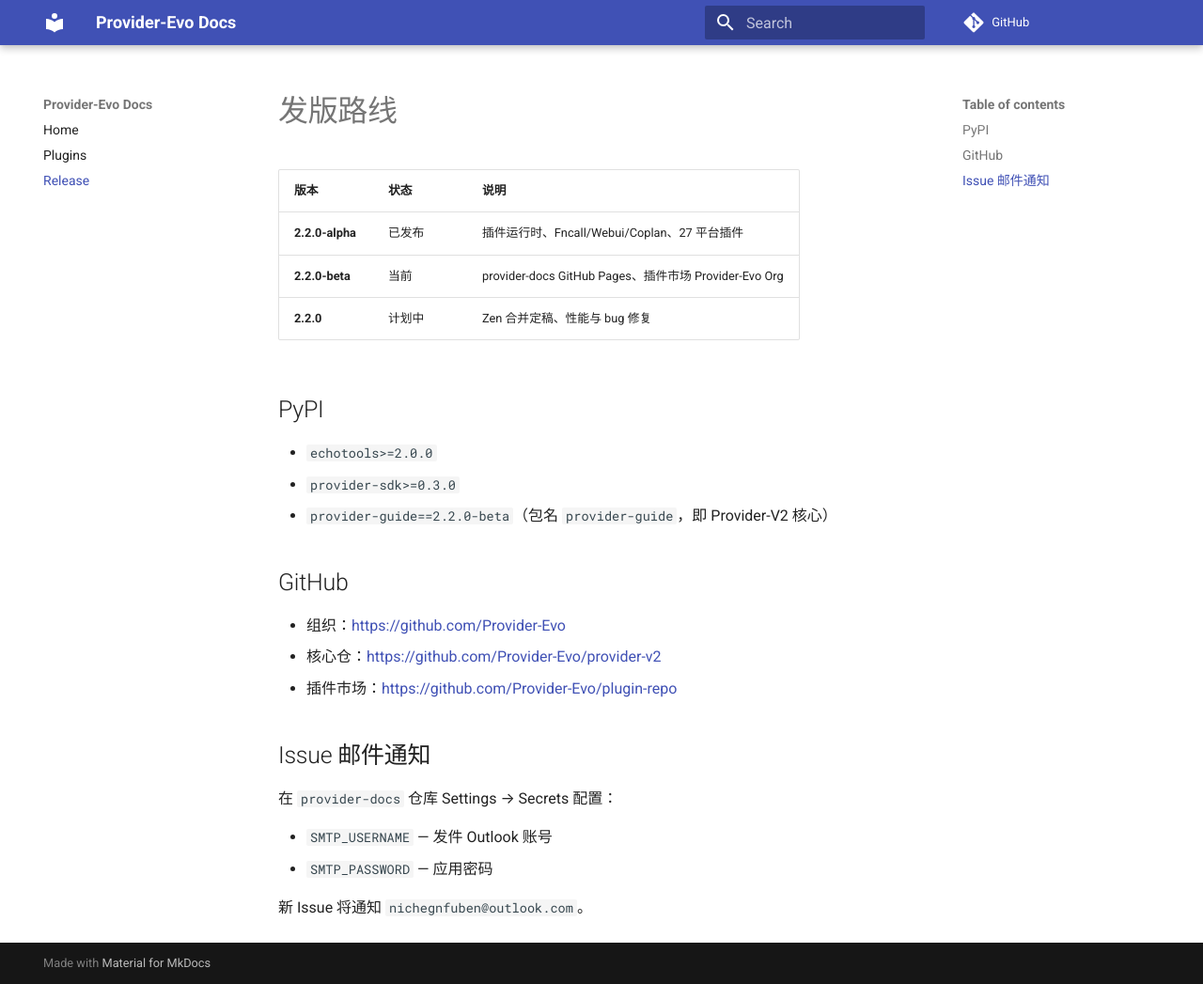
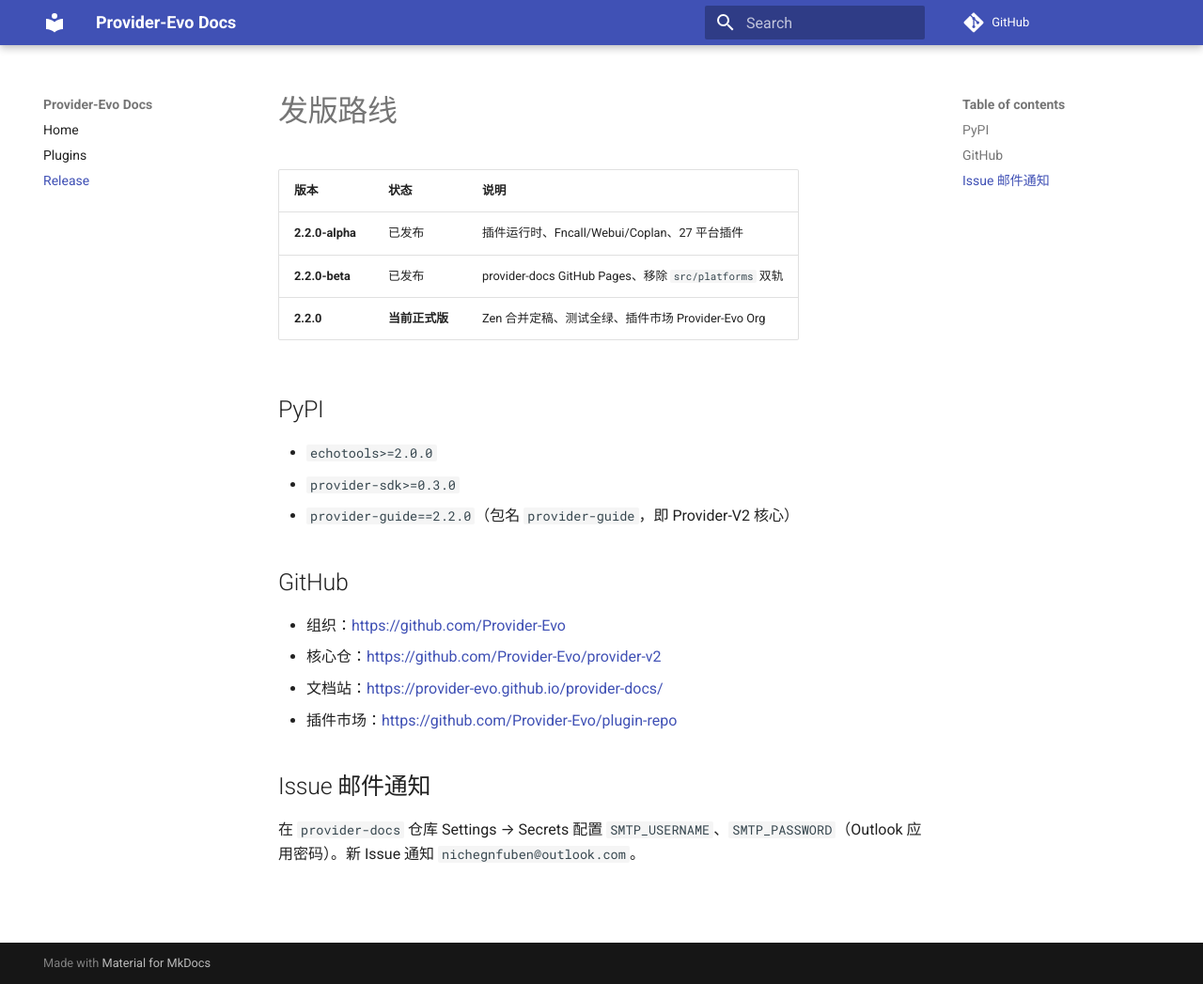
Before and after one commit to Provider-Evo/docs, an MkDocs documentation site: the page built from docs/release.md, in a window 1280 px wide and 1047 px high. Shown: the whole window at 94% size. Built offline with MkDocs 1.6.1 and Material for MkDocs 9.7.7, drawn with Linux system fonts in a browser that asks for light colours; comment, search, counter and statistics services are not loaded.

Commit message:
docs: mark 2.2.0 stable release
Co-authored-by: Cursor <cursoragent@cursor.com>

```diff
--- a/docs/release.md
+++ b/docs/release.md
@@ -3,26 +3,22 @@
 | 版本 | 状态 | 说明 |
 |------|------|------|
 | **2.2.0-alpha** | 已发布 | 插件运行时、Fncall/Webui/Coplan、27 平台插件 |
-| **2.2.0-beta** | 当前 | provider-docs GitHub Pages、插件市场 Provider-Evo Org |
-| **2.2.0** | 计划中 | Zen 合并定稿、性能与 bug 修复 |
+| **2.2.0-beta** | 已发布 | provider-docs GitHub Pages、移除 `src/platforms` 双轨 |
+| **2.2.0** | **当前正式版** | Zen 合并定稿、测试全绿、插件市场 Provider-Evo Org |
 
 ## PyPI
 
 - `echotools>=2.0.0`
 - `provider-sdk>=0.3.0`
-- `provider-guide==2.2.0-beta`（包名 `provider-guide`，即 Provider-V2 核心）
+- `provider-guide==2.2.0`（包名 `provider-guide`，即 Provider-V2 核心）
 
 ## GitHub
 
 - 组织：<https://github.com/Provider-Evo>
 - 核心仓：<https://github.com/Provider-Evo/provider-v2>
+- 文档站：<https://provider-evo.github.io/provider-docs/>
 - 插件市场：<https://github.com/Provider-Evo/plugin-repo>
 
 ## Issue 邮件通知
 
-在 `provider-docs` 仓库 Settings → Secrets 配置：
-
-- `SMTP_USERNAME` — 发件 Outlook 账号
-- `SMTP_PASSWORD` — 应用密码
-
-新 Issue 将通知 `nichegnfuben@outlook.com`。
+在 `provider-docs` 仓库 Settings → Secrets 配置 `SMTP_USERNAME`、`SMTP_PASSWORD`（Outlook 应用密码）。新 Issue 通知 `nichegnfuben@outlook.com`。
```
